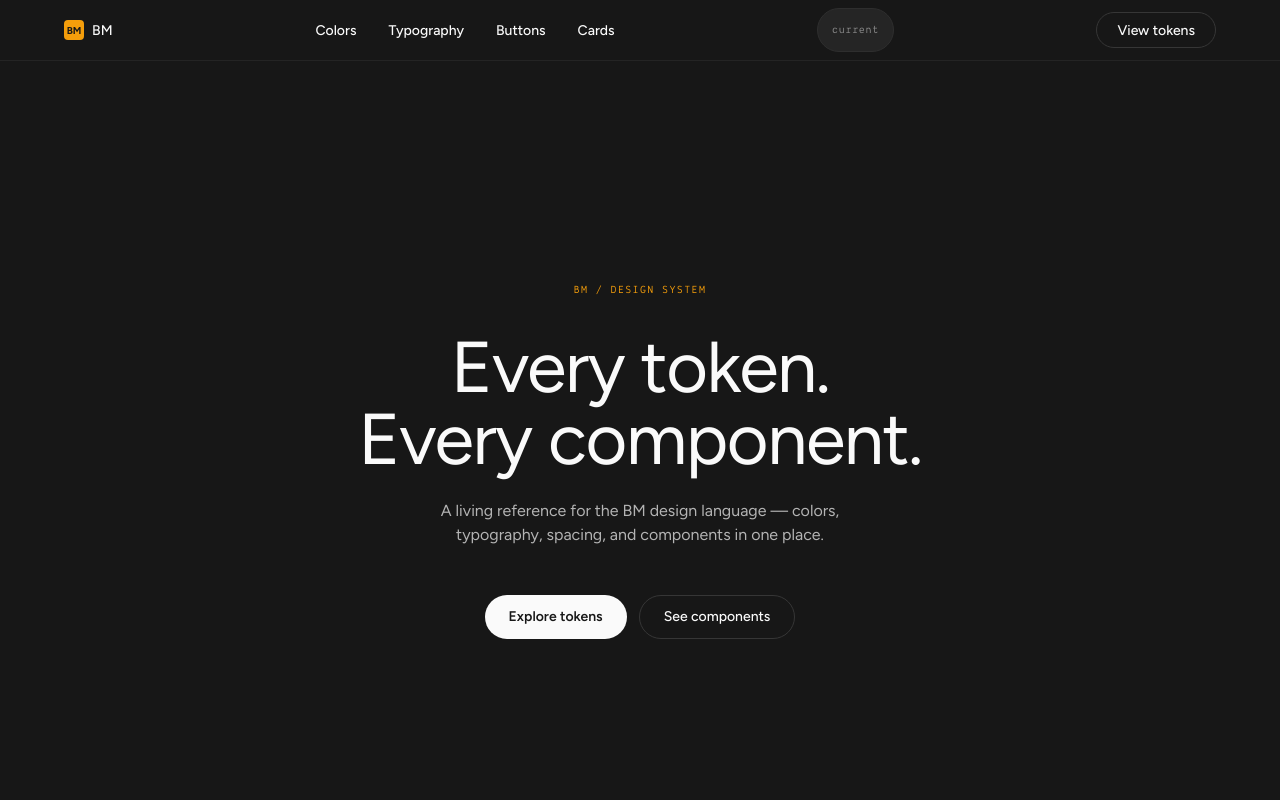
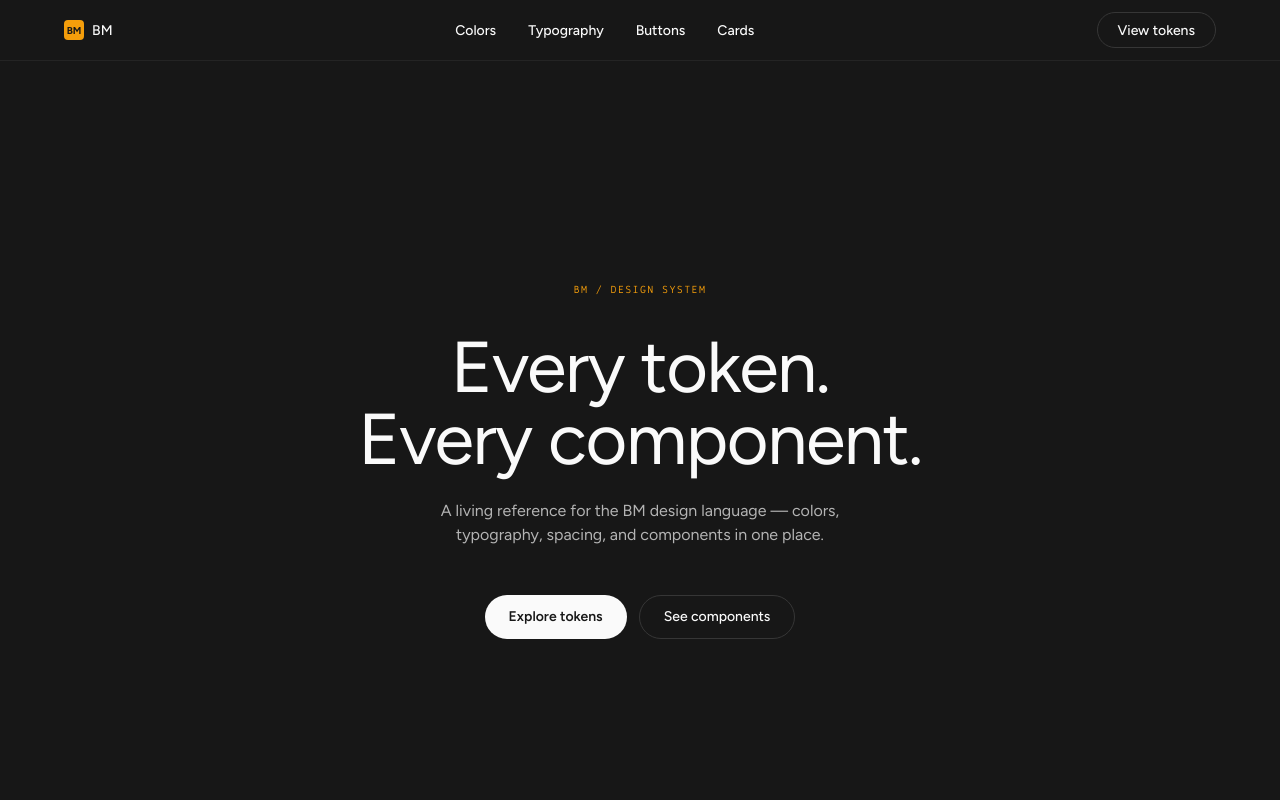
Before and after one commit to bmurgic/My-Design-System, a React (Vite) app in the folder showcase/: page / in a window 1280 px wide. Shown: the top 800 px of the page. Built offline with nearby package versions, Linux system fonts and the light colour scheme.

Commit message:
revert: remove type mode toggle, keep current heading weights

```diff
--- a/showcase/src/App.jsx
+++ b/showcase/src/App.jsx
@@ -1,4 +1,3 @@
-import { TypeModeProvider } from './contexts/TypeModeContext.jsx'
 import { NavBar } from './sections/NavBar.jsx'
 import { HeroSection } from './sections/HeroSection.jsx'
 import { ColorsSection } from './sections/ColorsSection.jsx'
@@ -9,7 +8,7 @@ import { FooterSection } from './sections/FooterSection.jsx'
 
 export default function App() {
   return (
-    <TypeModeProvider>
+    <>
       {/* Noise texture overlay for depth/atmosphere */}
       <div className="noise-overlay" aria-hidden="true" />
 
@@ -24,6 +23,6 @@ export default function App() {
       </main>
 
       <FooterSection />
-    </TypeModeProvider>
+    </>
   )
 }
--- a/showcase/src/contexts/TypeModeContext.jsx
+++ /dev/null
@@ -1,42 +0,0 @@
-import { createContext, useContext, useState } from 'react'
-
-const TypeModeContext = createContext(undefined)
-
-export const TYPE_MODES = {
-  current: {
-    id: 'current',
-    label: 'Current',
-    display: { weight: 400, letterSpacing: '-0.02em' },
-    h1:      { weight: 400, letterSpacing: '-0.02em' },
-    h2:      { weight: 400, letterSpacing: '-0.02em' },
-    h3:      { weight: 500, letterSpacing: '-0.01em' },
-  },
-  proposed: {
-    id: 'proposed',
-    label: 'Proposed',
-    display: { weight: 300, letterSpacing: '-0.03em' },
-    h1:      { weight: 300, letterSpacing: '-0.03em' },
-    h2:      { weight: 300, letterSpacing: '-0.025em' },
-    h3:      { weight: 400, letterSpacing: '-0.015em' },
-  },
-}
-
-export function TypeModeProvider({ children }) {
-  const [mode, setMode] = useState('current')
-
-  function toggleMode() {
-    setMode(prev => prev === 'current' ? 'proposed' : 'current')
-  }
-
-  return (
-    <TypeModeContext.Provider value={{ mode, toggleMode, tokens: TYPE_MODES[mode] }}>
-      {children}
-    </TypeModeContext.Provider>
-  )
-}
-
-export function useTypeMode() {
-  const ctx = useContext(TypeModeContext)
-  if (!ctx) throw new Error('useTypeMode must be used within TypeModeProvider')
-  return ctx
-}
--- a/showcase/src/sections/HeroSection.jsx
+++ b/showcase/src/sections/HeroSection.jsx
@@ -1,9 +1,7 @@
 import { useIntersectionReveal } from '@/hooks/useIntersectionReveal'
-import { useTypeMode } from '@/contexts/TypeModeContext.jsx'
 
 export function HeroSection() {
   const ref = useIntersectionReveal()
-  const { tokens } = useTypeMode()
 
   return (
     <section
@@ -41,12 +39,11 @@ export function HeroSection() {
           style={{
             fontFamily: 'var(--font-primary)',
             fontSize: 'clamp(42px, 8vw, 72px)',
-            fontWeight: tokens.h1.weight,
+            fontWeight: 400,
             lineHeight: 1.0,
             color: 'var(--color-text-primary)',
             margin: '0 0 1.5rem',
-            letterSpacing: tokens.h1.letterSpacing,
-            transition: 'font-weight 150ms ease, letter-spacing 150ms ease',
+            letterSpacing: '-0.02em',
           }}
         >
           Every token.<br />Every component.
--- a/showcase/src/sections/NavBar.jsx
+++ b/showcase/src/sections/NavBar.jsx
@@ -1,5 +1,4 @@
 import { useState } from 'react'
-import { useTypeMode } from '@/contexts/TypeModeContext.jsx'
 
 const NAV_LINKS = [
   { href: '#colors', label: 'Colors' },
@@ -36,7 +35,6 @@ function LogoMark() {
 
 export function NavBar() {
   const [menuOpen, setMenuOpen] = useState(false)
-  const { mode, toggleMode } = useTypeMode()
 
   function handleNavToggle() {
     setMenuOpen(prev => !prev)
@@ -127,9 +125,6 @@ export function NavBar() {
           ))}
         </ul>
 
-        {/* Type mode toggle */}
-        <TypeModeToggle mode={mode} onToggle={toggleMode} />
-
         {/* CTA */}
         <a
           href="#colors"
@@ -206,10 +201,9 @@ export function NavBar() {
                     fontWeight: 500,
                     color: 'var(--color-text-primary)',
                     textDecoration: 'none',
-                    display: 'block',
+                    display: 'flex',
                     padding: '0.75rem 0',
                     minHeight: '44px',
-                    display: 'flex',
                     alignItems: 'center',
                   }}
                 >
@@ -230,43 +224,3 @@ export function NavBar() {
     </header>
   )
 }
-
-function TypeModeToggle({ mode, onToggle }) {
-  const isProposed = mode === 'proposed'
-
-  return (
-    <button
-      type="button"
-      onClick={onToggle}
-      aria-label={`Switch to ${isProposed ? 'current' : 'proposed'} type mode`}
-      aria-pressed={isProposed}
-      style={{
-        display: 'flex',
-        alignItems: 'center',
-        gap: '0.375rem',
-        flexShrink: 0,
-        backgroundColor: isProposed ? 'var(--color-accent)' : 'var(--color-bg-elevated)',
-        border: `1px solid ${isProposed ? 'var(--color-accent)' : 'var(--color-border-standard)'}`,
-        borderRadius: 'var(--radius-pill)',
-        padding: '0 0.875rem',
-        height: '32px',
-        minHeight: '44px',
-        cursor: 'pointer',
-        transition: 'background-color 150ms ease, border-color 150ms ease',
-        touchAction: 'manipulation',
-      }}
-    >
-      <span style={{
-        fontFamily: 'var(--font-mono)',
-        fontSize: '11px',
-        fontWeight: 400,
-        letterSpacing: '0.06em',
-        color: isProposed ? 'var(--color-bg-page)' : 'var(--color-text-muted)',
-        transition: 'color 150ms ease',
-        userSelect: 'none',
-      }}>
-        {isProposed ? 'proposed' : 'current'}
-      </span>
-    </button>
-  )
-}
--- a/showcase/src/sections/TypographySection.jsx
+++ b/showcase/src/sections/TypographySection.jsx
@@ -1,56 +1,54 @@
 import { useIntersectionReveal } from '@/hooks/useIntersectionReveal'
-import { useTypeMode } from '@/contexts/TypeModeContext.jsx'
 import { SectionLabel, SectionTitle } from './shared'
 
-function buildTypeRoles(tokens) {
-  return [
+const TYPE_ROLES = [
   {
     role: 'Display',
     sample: 'Every detail matters.',
     size: '48px',
-      weight: tokens.display.weight,
-      letterSpacing: tokens.display.letterSpacing,
+    weight: 400,
     lineHeight: '1.05',
+    letterSpacing: '-0.02em',
     font: 'var(--font-primary)',
-      meta: `Figtree · 48px · ${tokens.display.weight} · lh 1.05`,
+    meta: 'Figtree · 48px · 400 · lh 1.05',
   },
   {
     role: 'H1',
     sample: 'Design systems at scale.',
     size: '36px',
-      weight: tokens.h1.weight,
-      letterSpacing: tokens.h1.letterSpacing,
+    weight: 400,
     lineHeight: '1.1',
+    letterSpacing: '-0.02em',
     font: 'var(--font-primary)',
-      meta: `Figtree · 36px · ${tokens.h1.weight} · lh 1.10`,
+    meta: 'Figtree · 36px · 400 · lh 1.10',
   },
   {
     role: 'H2',
     sample: 'Token-driven components.',
     size: '28px',
-      weight: tokens.h2.weight,
-      letterSpacing: tokens.h2.letterSpacing,
+    weight: 400,
     lineHeight: '1.2',
+    letterSpacing: '-0.02em',
     font: 'var(--font-primary)',
-      meta: `Figtree · 28px · ${tokens.h2.weight} · lh 1.20`,
+    meta: 'Figtree · 28px · 400 · lh 1.20',
   },
   {
     role: 'H3',
     sample: 'Consistency by default.',
     size: '22px',
-      weight: tokens.h3.weight,
-      letterSpacing: tokens.h3.letterSpacing,
+    weight: 500,
     lineHeight: '1.25',
+    letterSpacing: '-0.01em',
     font: 'var(--font-primary)',
-      meta: `Figtree · 22px · ${tokens.h3.weight} · lh 1.25`,
+    meta: 'Figtree · 22px · 500 · lh 1.25',
   },
   {
     role: 'Body Large',
     sample: 'Dark-mode native. Warm amber accent. Precise, personal, no-shadow depth.',
     size: '17px',
     weight: 400,
+    lineHeight: '1.6',
     letterSpacing: 'normal',
-      lineHeight: '1.6',
     font: 'var(--font-primary)',
     meta: 'Figtree · 17px · 400 · lh 1.60',
   },
@@ -59,8 +57,8 @@ function buildTypeRoles(tokens) {
     sample: 'The base reading size. Comfortable at any density on any device.',
     size: '15px',
     weight: 400,
+    lineHeight: '1.55',
     letterSpacing: 'normal',
-      lineHeight: '1.55',
     font: 'var(--font-primary)',
     meta: 'Figtree · 15px · 400 · lh 1.55',
   },
@@ -69,8 +67,8 @@ function buildTypeRoles(tokens) {
     sample: 'Supporting text, timestamps, helper copy.',
     size: '13px',
     weight: 400,
+    lineHeight: '1.5',
     letterSpacing: 'normal',
-      lineHeight: '1.5',
     font: 'var(--font-primary)',
     meta: 'Figtree · 13px · 400 · lh 1.50',
   },
@@ -79,14 +77,13 @@ function buildTypeRoles(tokens) {
     sample: '--color-accent · TYPOGRAPHY · const TOKEN = value',
     size: '12px',
     weight: 400,
+    lineHeight: '1.6',
     letterSpacing: 'normal',
-      lineHeight: '1.6',
     font: 'var(--font-mono)',
     meta: 'Dank Mono · 12px · 400 · lh 1.60',
     isMono: true,
   },
 ]
-}
 
 function TypeRow({ role, sample, size, weight, letterSpacing, lineHeight, font, meta, isMono }) {
   return (
@@ -100,7 +97,6 @@ function TypeRow({ role, sample, size, weight, letterSpacing, lineHeight, font,
         borderBottom: '1px solid var(--color-border-subtle)',
       }}
     >
-      {/* Role label */}
       <p style={{
         margin: 0,
         fontFamily: 'var(--font-mono)',
@@ -112,7 +108,6 @@ function TypeRow({ role, sample, size, weight, letterSpacing, lineHeight, font,
         {role}
       </p>
 
-      {/* Live sample */}
       <p style={{
         margin: 0,
         fontFamily: font,
@@ -122,19 +117,16 @@ function TypeRow({ role, sample, size, weight, letterSpacing, lineHeight, font,
         lineHeight,
         color: 'var(--color-text-primary)',
         fontStyle: isMono ? 'italic' : 'normal',
-        transition: 'font-weight 150ms ease, letter-spacing 150ms ease',
       }}>
         {sample}
       </p>
 
-      {/* Spec */}
       <p style={{
         margin: 0,
         fontFamily: 'var(--font-mono)',
         fontSize: '11px',
         color: 'var(--color-text-muted)',
         textAlign: 'right',
-        transition: 'opacity 150ms ease',
       }}>
         {meta}
       </p>
@@ -144,8 +136,6 @@ function TypeRow({ role, sample, size, weight, letterSpacing, lineHeight, font,
 
 export function TypographySection() {
   const ref = useIntersectionReveal()
-  const { tokens } = useTypeMode()
-  const typeRoles = buildTypeRoles(tokens)
 
   return (
     <section
@@ -175,7 +165,6 @@ export function TypographySection() {
         </p>
 
         <div style={{ overflowX: 'auto' }}>
-          {/* Header row */}
           <div style={{
             display: 'grid',
             gridTemplateColumns: '160px 1fr 200px',
@@ -198,7 +187,7 @@ export function TypographySection() {
             ))}
           </div>
 
-          {typeRoles.map(row => (
+          {TYPE_ROLES.map(row => (
             <TypeRow key={row.role} {...row} />
           ))}
         </div>
```
Lines whose indentation alone changed are shown as unchanged.
